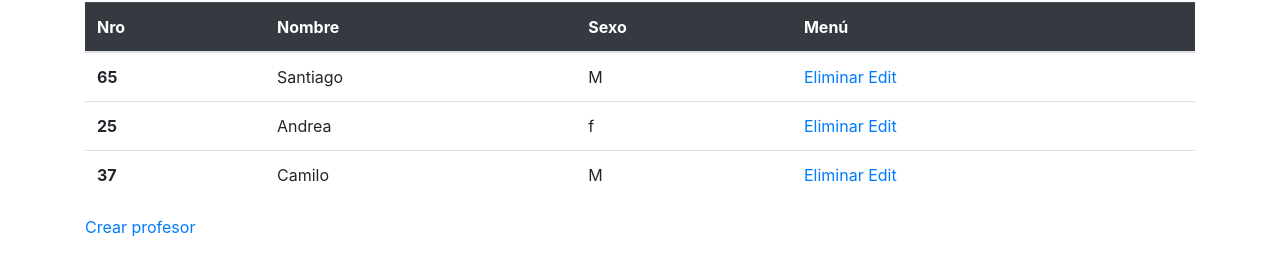
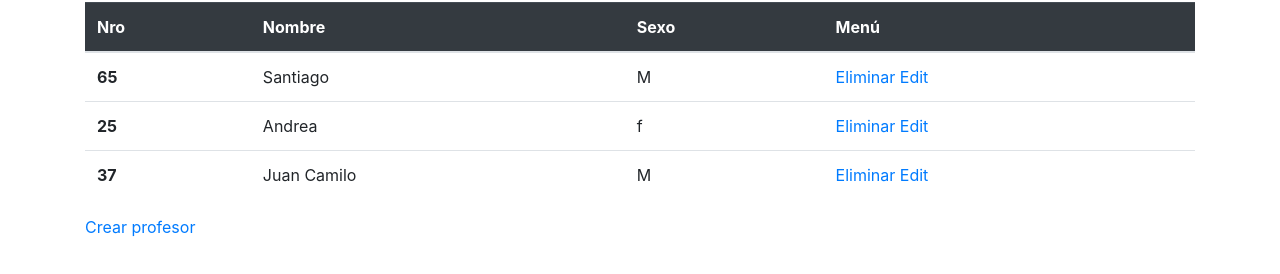
Before and after one commit to jimena20509/Jimena-Majestic-, a plain HTML site: page plantillas/profesores.html in a window 1280 px wide. Shown: the part 54-328 px from the top of the page. Drawn offline with Linux system fonts and the light colour scheme.

Commit message:
Modifiqué a Juan

```diff
--- a/plantillas/profesores.html
+++ b/plantillas/profesores.html
@@ -59,7 +59,7 @@
             <tr  id="fila-37">
                 <th>37</th>
                 <td>
-                    <span class="nombre">Camilo</span>
+                    <span class="nombre"> Juan Camilo</span>
                 </td>
                 <td>
                     <span class="sexo">M</span>
```
